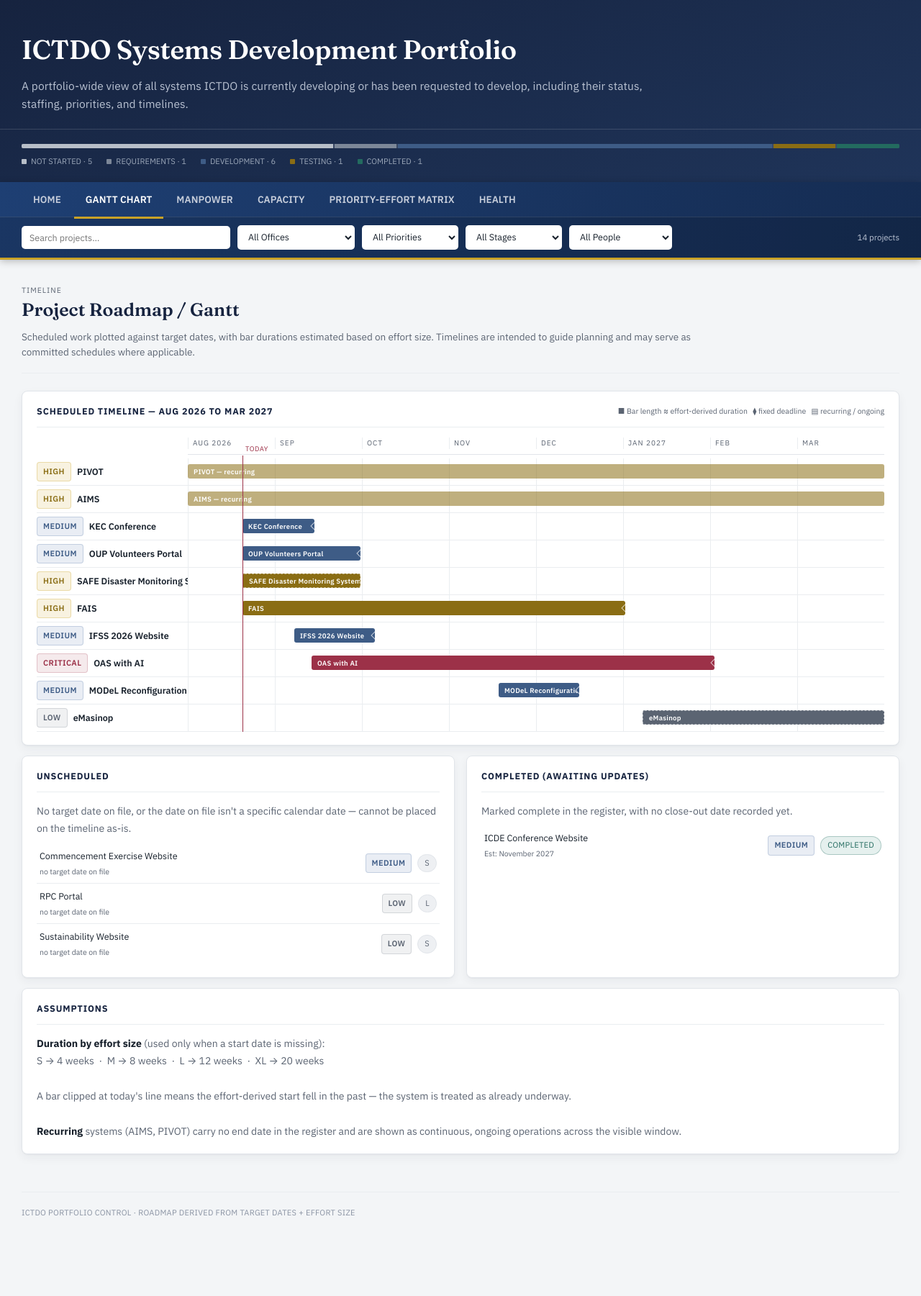
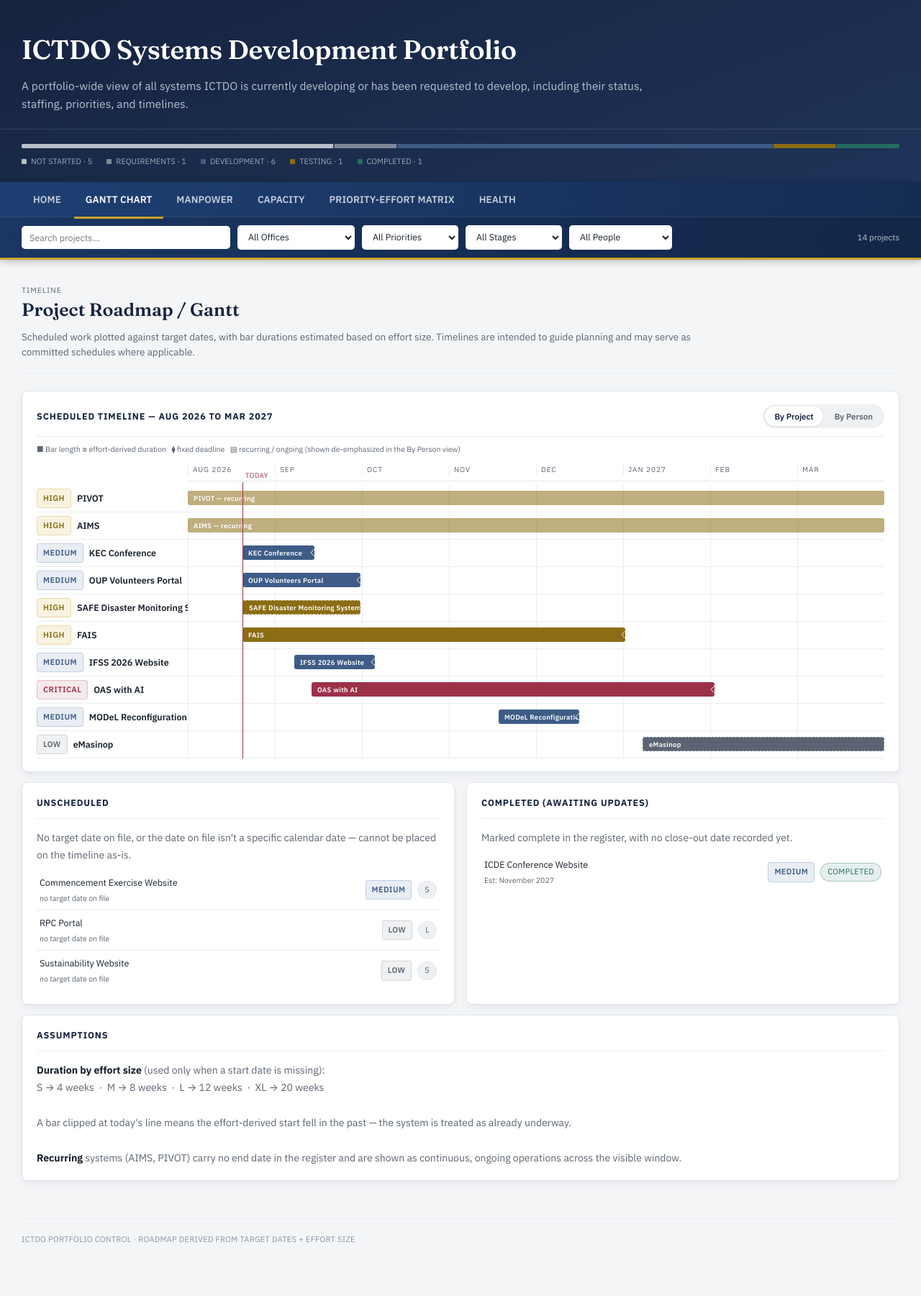
Before and after one commit to reinaldncku/reinaldncku.github.io, a Jekyll site: the page ictdo/roadmap.html, which Jekyll copies as it is, in a window 1280 px wide. Shown: the whole page at 72% size. Built offline with Jekyll 4.4.1, drawn with Linux system fonts in a browser that asks for light colours; before the commit the page ends 1764 px from its top, so only the background shows below that.

Commit message:
Add files via upload

```diff
--- a/ictdo/roadmap.html
+++ b/ictdo/roadmap.html
@@ -91,6 +91,49 @@
     font-family:var(--font-mono); font-size:9.5px; color:var(--danger); letter-spacing:0.5px;
     white-space:nowrap;
   }
+  .gantt-view-toggle{
+    display:flex; gap:3px;
+    background:var(--panel-3);
+    border-radius:20px;
+    padding:3px;
+  }
+  .gv-btn{
+    font-family:var(--font-body);
+    font-size:11.5px;
+    font-weight:600;
+    padding:6px 13px;
+    border-radius:16px;
+    border:none;
+    background:transparent;
+    color:var(--text-dim);
+    cursor:pointer;
+  }
+  .gv-btn:hover{ color:var(--text); }
+  .gv-btn.active{
+    background:var(--panel);
+    color:var(--navy);
+    box-shadow:0 1px 2px rgba(22,35,63,0.1);
+  }
+  .gantt-row.person-row{ align-items:stretch; height:auto; }
+  .gantt-label.person-label{
+    display:flex; flex-direction:column; justify-content:center;
+    align-items:flex-start; gap:2px;
+    white-space:normal;
+  }
+  .gantt-recur-note{
+    font-family:var(--font-mono);
+    font-size:9.5px;
+    font-weight:400;
+    color:var(--text-faint);
+    white-space:normal;
+  }
+  .gantt-recurring-strip{
+    position:absolute;
+    left:0; width:100%; height:5px;
+    border-radius:2px;
+    background-image:repeating-linear-gradient(135deg, var(--border-strong) 0 5px, transparent 5px 10px);
+    opacity:0.8;
+  }
   .backlog-row{
     display:flex; align-items:center; justify-content:space-between;
     padding:8px 4px; border-bottom:1px solid var(--border-soft);
@@ -141,8 +184,12 @@
   <div class="panel">
     <div class="panel-head">
       <span class="panel-title"><b>Scheduled Timeline — Aug 2026 to Mar 2027</b></span>
-      <span class="note note-sm">■ Bar length ≈ effort-derived duration &nbsp; ⧫ fixed deadline &nbsp; ▤ recurring / ongoing</span>
+      <div class="gantt-view-toggle" id="ganttViewToggle">
+        <button class="gv-btn active" data-view="project">By Project</button>
+        <button class="gv-btn" data-view="person">By Person</button>
+      </div>
     </div>
+    <p class="note note-sm" style="margin:-4px 0 12px;">■ Bar length ≈ effort-derived duration &nbsp; ⧫ fixed deadline &nbsp; ▤ recurring / ongoing (shown de-emphasized in the By Person view)</p>
     <div class="ganttscroll">
       <div class="gantt" id="ganttChart"></div>
     </div>
@@ -222,7 +269,7 @@
     scheduled.push({ p, recurring:false, start, end, clipped });
   });
 
-  // ---- render month header ----
+  // ---- render month header (shared by both views) ----
   document.getElementById("ganttChart").innerHTML = `
     <div class="gantt-months" style="grid-template-columns:repeat(${months.length},1fr)">
       ${months.map(m=>`<div class="gantt-month">${m}</div>`).join("")}
@@ -268,7 +317,99 @@
       `;
     }).join("");
 
-  document.getElementById("ganttRows").innerHTML = rowsHTML || `<div class="note" style="padding:24px 4px;">No scheduled projects match the current filters.</div>`;
+    document.getElementById("ganttRows").innerHTML = rowsHTML || `<div class="note" style="padding:24px 4px;">No scheduled projects match the current filters.</div>`;
+  }
+
+  function buildPersonRows(){
+    const manpower = buildManpower(DATA);
+    return Object.entries(manpower).map(([name, projs]) => {
+      const recurringBars = [];
+      const timedBars = [];
+      projs.forEach(p => {
+        if(p.status === "Completed") return;
+        if(p.start_date === "Recurring"){ recurringBars.push(p); return; }
+        if(!p.target_date || !isISODate(p.target_date)) return;
+        const end = new Date(p.target_date + "T00:00:00");
+        const weeks = DURATION_WEEKS[p.effort] || 6;
+        let start = new Date(end.getTime() - weeks*7*86400000);
+        let clipped = false;
+        if(start < TODAY_D){ start = TODAY_D; clipped = true; }
+        timedBars.push({ p, start, end, clipped, startPct: pct(start), endPct: pct(end) });
+      });
+      timedBars.sort((a,b) => a.start - b.start);
+      const laneEnds = [];
+      timedBars.forEach(bar => {
+        let lane = laneEnds.findIndex(e => bar.startPct >= e);
+        if(lane === -1){ lane = laneEnds.length; laneEnds.push(bar.endPct); }
+        else{ laneEnds[lane] = bar.endPct; }
+        bar.lane = lane;
+      });
+      return { name, recurringBars, timedBars, laneCount: Math.max(laneEnds.length, 1) };
+    })
+    .filter(row => row.recurringBars.length || row.timedBars.length)
+    .sort((a,b) => (b.timedBars.length + b.recurringBars.length) - (a.timedBars.length + a.recurringBars.length));
+  }
+
+  function renderPersonView(){
+    const rows = buildPersonRows();
+
+    const rowsHTML = rows.map((row, idx) => {
+      const trackHeight = row.timedBars.length
+        ? row.laneCount * LANE_HEIGHT + (row.recurringBars.length ? row.recurringBars.length * RECUR_STRIP_H + 8 : 8)
+        : (row.recurringBars.length * RECUR_STRIP_H + 20);
+
+      const barsHTML = row.timedBars.map(bar => {
+        const p = bar.p;
+        const color = PRI_COLOR[p.priority];
+        const l = bar.startPct, r = bar.endPct;
+        const w = Math.max(r - l, 1.2);
+        const top = bar.lane * LANE_HEIGHT + 6;
+        const flexClass = p.deadline_fixed === "No" ? "flex" : "";
+        return `<div class="gantt-bar ${flexClass}" style="left:${l}%; width:${w}%; top:${top}px; background:${color};" title="${p.project}: ${fmtDate(bar.clipped?TODAY:bar.start.toISOString().slice(0,10))} → ${fmtDate(p.target_date)}${bar.clipped?' (est. start pulled to today)':''}">
+          ${p.project}
+          ${p.deadline_fixed === "Yes" ? '<span class="anchor"></span>' : ''}
+        </div>`;
+      }).join("");
+
+      const recurTop0 = row.laneCount * LANE_HEIGHT + 4;
+      const recurHTML = row.recurringBars.map((p, i) => `
+        <div class="gantt-recurring-strip" style="top:${recurTop0 + i*(RECUR_STRIP_H+2)}px;" title="${p.project} — recurring, ongoing"></div>
+      `).join("");
+
+      const recurLabel = row.recurringBars.length
+        ? `<span class="gantt-recur-note">+ ${row.recurringBars.map(p=>p.project).join(", ")} (ongoing)</span>`
+        : "";
+
+      return `
+        <div class="gantt-row person-row" style="height:${trackHeight + 16}px;">
+          <div class="gantt-label person-label"><span>${row.name}</span>${recurLabel}</div>
+          <div class="gantt-track">
+            <div class="gantt-grid" style="grid-template-columns:repeat(${months.length},1fr)">${months.map(()=>"<div></div>").join("")}</div>
+            <div class="today-line ${idx===0?'labeled':''}" style="left:${todayPct}%"></div>
+            ${recurHTML}
+            ${barsHTML}
+          </div>
+        </div>
+      `;
+    }).join("");
+
+    document.getElementById("ganttRows").innerHTML = rowsHTML || `<div class="note" style="padding:24px 4px;">No staffed, scheduled work matches the current filters.</div>`;
+  }
+
+  let currentView = "project";
+  function renderCurrentView(){
+    if(currentView === "person") renderPersonView();
+    else renderProjectView();
+  }
+  renderCurrentView();
+
+  document.getElementById("ganttViewToggle").addEventListener("click", e => {
+    const btn = e.target.closest(".gv-btn");
+    if(!btn) return;
+    currentView = btn.dataset.view;
+    document.querySelectorAll(".gv-btn").forEach(b => b.classList.toggle("active", b === btn));
+    renderCurrentView();
+  });
 
   const filtersActive = Object.values(getFilterState()).some(Boolean);
 
```
Also changed, not shown: other parts of ictdo/roadmap.html (+5 -3 lines).
